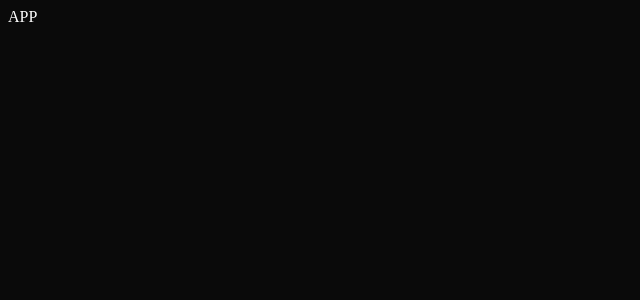
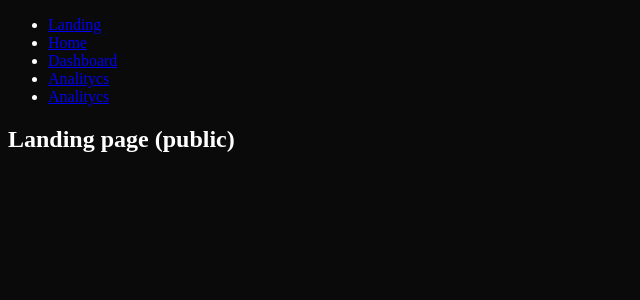
Before and after one commit to adrian1426/ReactJS_Rutas-protegidas-fazt, a React (Vite) app: page / in a window 1280 px wide. Shown: the top 300 px of the page, without its empty margins (0-640 px from the left). Built offline with nearby package versions, Linux system fonts and the light colour scheme.

Commit message:
creando rutas y navegación

```diff
--- a/src/App.jsx
+++ b/src/App.jsx
@@ -1,9 +1,26 @@
+import { BrowserRouter, Routes, Route } from 'react-router-dom';
+import Navigation from './components/Navigation';
+import { routes } from './constants/routesConstants';
+import AdminPage from './pages/AdminPage';
+import AnalityctsPage from './pages/AnalityctsPage';
+import DashboardPage from './pages/DashboardPage';
+import HomePage from './pages/HomePage';
+import LandingPage from './pages/LandingPage';
+
 function App() {
 
   return (
-    <div>
-      APP
-    </div>
+    <BrowserRouter>
+      <Navigation />
+      <Routes>
+        <Route index element={<LandingPage />} />
+        <Route path={`/${routes.landing}`} element={<LandingPage />} />
+        <Route path={`/${routes.home}`} element={<HomePage />} />
+        <Route path={`/${routes.dashboard}`} element={<DashboardPage />} />
+        <Route path={`/${routes.analitycs}`} element={<AnalityctsPage />} />
+        <Route path={`/${routes.admin}`} element={<AdminPage />} />
+      </Routes>
+    </BrowserRouter>
   )
 }
 
--- /dev/null
+++ b/src/components/Navigation.jsx
@@ -0,0 +1,28 @@
+import { Link } from "react-router-dom";
+import { routes } from "../constants/routesConstants";
+
+const Navigation = () => {
+  return (
+    <nav>
+      <ul>
+        <li>
+          <Link to={`/${routes.landing}`}>Landing</Link>
+        </li>
+        <li>
+          <Link to={`/${routes.home}`}>Home</Link>
+        </li>
+        <li>
+          <Link to={`/${routes.dashboard}`}>Dashboard</Link>
+        </li>
+        <li>
+          <Link to={`/${routes.analitycs}`}>Analitycs</Link>
+        </li>
+        <li>
+          <Link to={`/${routes.admin}`}>Analitycs</Link>
+        </li>
+      </ul>
+    </nav>
+  );
+};
+
+export default Navigation;
--- /dev/null
+++ b/src/constants/routesConstants.js
@@ -0,0 +1,7 @@
+export const routes = {
+  landing: 'landing',
+  home: 'home',
+  dashboard: 'dashboard',
+  analitycs: 'analitycs',
+  admin: 'admin'
+}
--- /dev/null
+++ b/src/pages/AdminPage.jsx
@@ -0,0 +1,9 @@
+const AdminPage = () => {
+  return (
+    <div>
+      <h2>Admin page (private-permiso:Admin)</h2>
+    </div>
+  );
+};
+
+export default AdminPage;
--- /dev/null
+++ b/src/pages/AnalityctsPage.jsx
@@ -0,0 +1,9 @@
+const AnalityctsPage = () => {
+  return (
+    <div>
+      <h2>Analityc page (private-permiso:Analize)</h2>
+    </div>
+  );
+};
+
+export default AnalityctsPage;
--- /dev/null
+++ b/src/pages/DashboardPage.jsx
@@ -0,0 +1,9 @@
+const DashboardPage = () => {
+  return (
+    <div>
+      <h2>Dashboard Page (Private)</h2>
+    </div>
+  );
+};
+
+export default DashboardPage;
--- /dev/null
+++ b/src/pages/HomePage.jsx
@@ -0,0 +1,9 @@
+const HomePage = () => {
+  return (
+    <div>
+      <h2> Home Page (Private)</h2>
+    </div>
+  );
+};
+
+export default HomePage;
--- /dev/null
+++ b/src/pages/LandingPage.jsx
@@ -0,0 +1,9 @@
+const LandingPage = () => {
+  return (
+    <div>
+      <h2>Landing page (public)</h2>
+    </div>
+  );
+};
+
+export default LandingPage;
```
